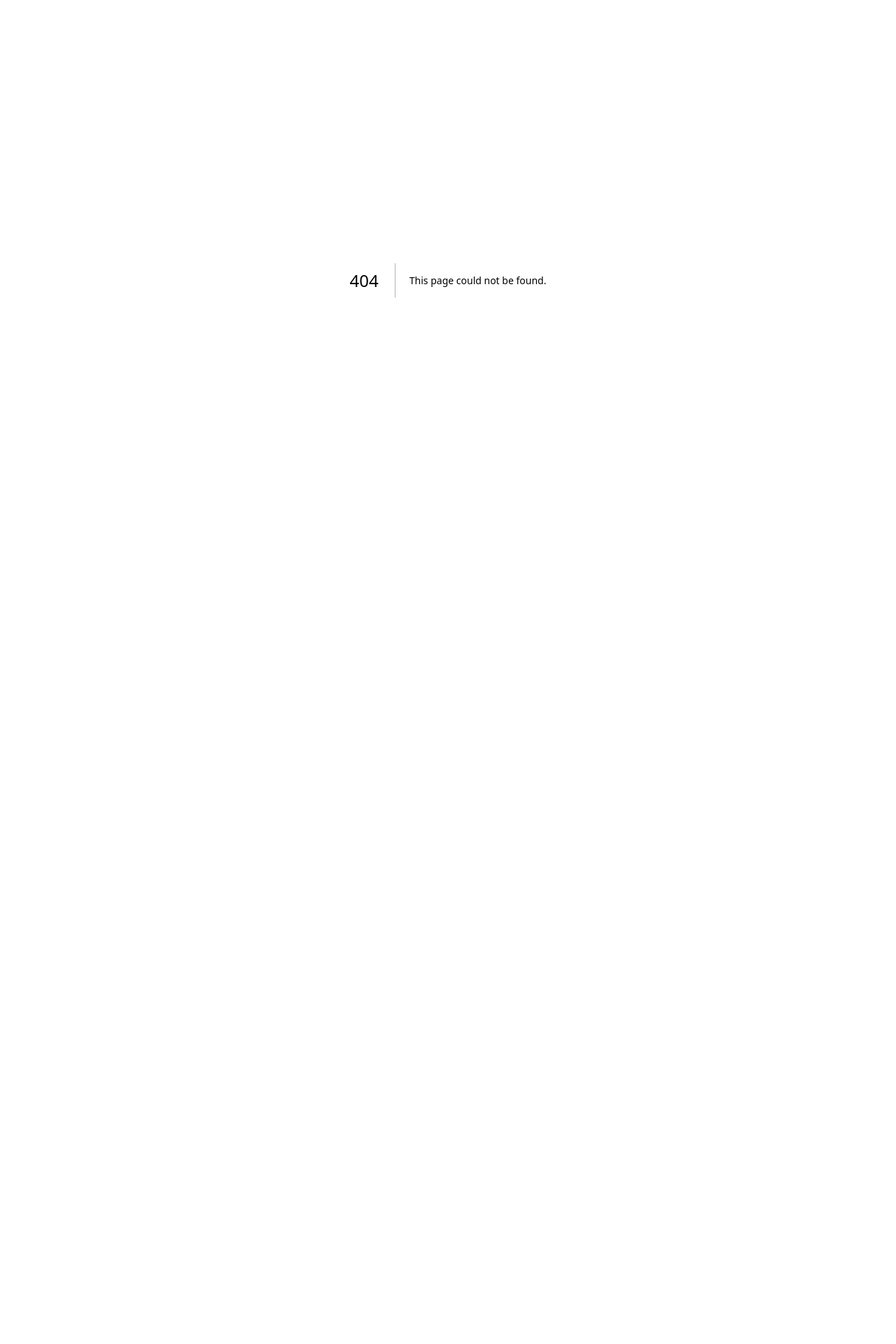
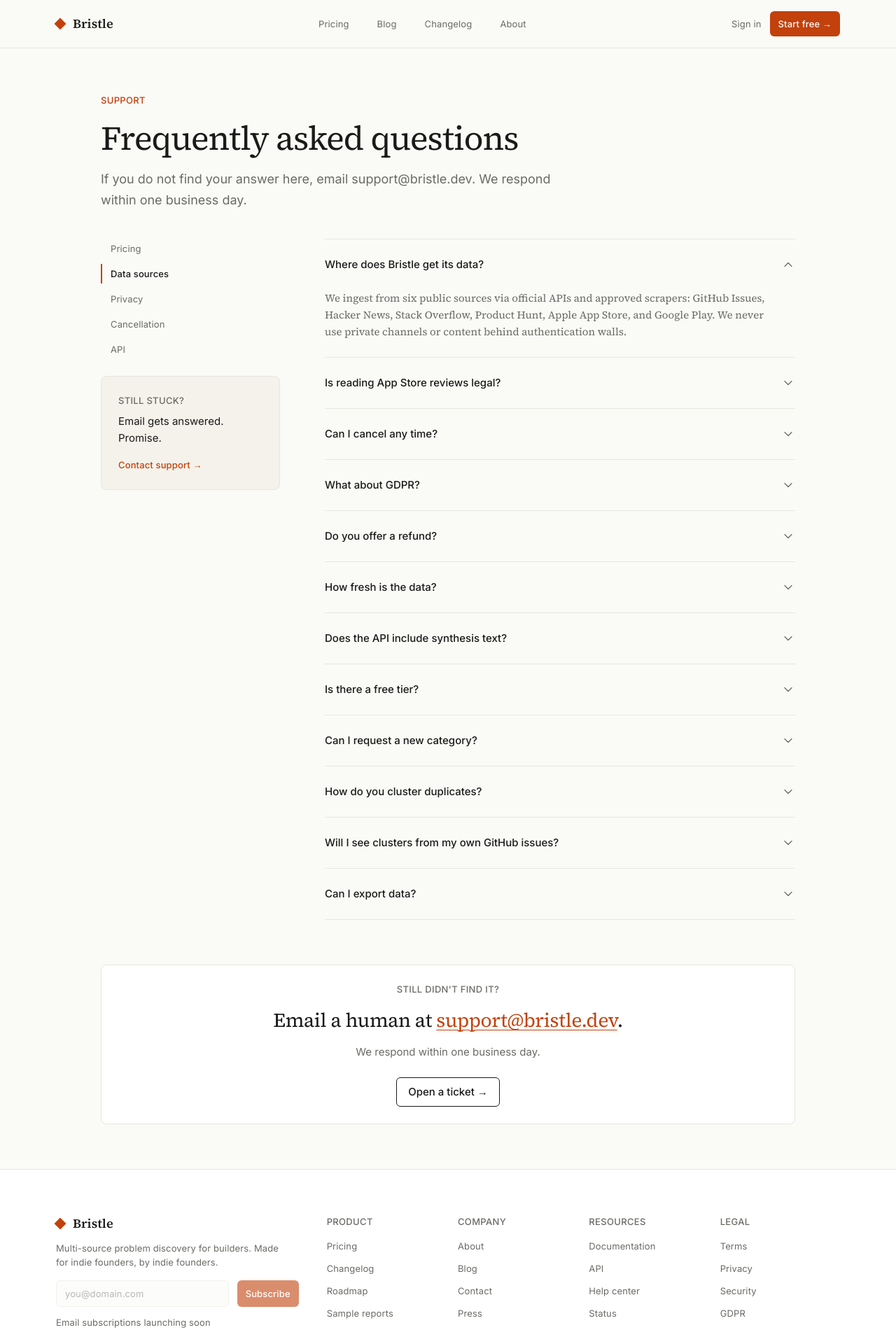
Before and after one commit to cornel-stack/bristle, a Next.js app in the folder apps/web/: page /faq in a window 1280 px wide. Before the commit this address had no page. Shown: the top 1920 px of the page at 70% size. Before the commit the page ends 800 px from the top, so only its background shows below. Built offline with nearby package versions, Linux system fonts and the light colour scheme.

Commit message:
feat(web): add /faq route (full FAQ page + metadata)

```diff
--- /dev/null
+++ b/apps/web/src/app/faq/page.tsx
@@ -0,0 +1,39 @@
+import type { Metadata } from "next";
+import { SITE_URL } from "@bristle/shared";
+
+import { FaqBottomCta } from "@/components/faq/bottom-cta";
+import { FaqBody } from "@/components/faq/faq-body";
+import { FaqHero } from "@/components/faq/hero";
+import { SiteFooter } from "@/components/landing/site-footer";
+import { TopNav } from "@/components/landing/top-nav";
+
+const TITLE = "FAQ — Bristle";
+const DESCRIPTION =
+  "Answers to the most common questions about Bristle's data sources, pricing, privacy, and API.";
+
+export const metadata: Metadata = {
+  metadataBase: new URL(SITE_URL),
+  title: TITLE,
+  description: DESCRIPTION,
+  openGraph: {
+    title: TITLE,
+    description: DESCRIPTION,
+    type: "website",
+    url: SITE_URL + "/faq",
+    images: [{ url: SITE_URL + "/og-image.png", width: 1200, height: 630 }],
+  },
+};
+
+export default async function Faq() {
+  return (
+    <>
+      <TopNav />
+      <main>
+        <FaqHero />
+        <FaqBody />
+        <FaqBottomCta />
+      </main>
+      <SiteFooter />
+    </>
+  );
+}
```
